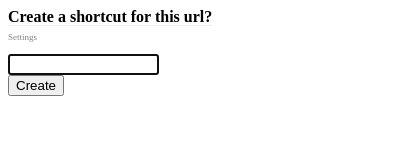
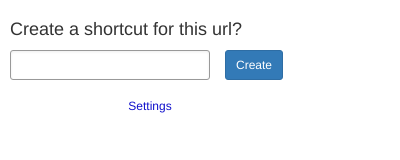
Before and after one commit to kritts/redirect, a browser extension: page app/popup.html in a window 400 px wide. Drawn offline with nearby package versions, Linux system fonts and the light colour scheme.

Commit message:
Updated UI by moving over to Bootstrap. Nicer settings and popup page.

```diff
--- a/app/popup.html
+++ b/app/popup.html
@@ -2,24 +2,30 @@
 <html>
     <head>
         <meta charset="utf-8">
+        <link rel="stylesheet" href="https://maxcdn.bootstrapcdn.com/bootstrap/3.3.6/css/bootstrap.min.css"
+        crossorigin="anonymous">
+        <link href="styles/common.css" rel="stylesheet">
         <link href="styles/main.css" rel="stylesheet">
     </head>
 
   <body>
         <script src="scripts/common.js"></script>
-        <div id="topBar">
-            <span id='main'>Create a shortcut for this url?</span>
-            <span><a href="#" id="settings">Settings</a></span>
+        <h1 id='heading'>Create a shortcut for this url?</h1>
+
+        <div id='formDiv'>
+            <form id="inputForm" action="javascript:saveData()" method=""
+              autocomplete="off">
+                <input class="textBox" id="inputval" type="text" maxlength="50"/>
+                <button id="submit" class="btn btn-primary btn-sm">Create</button>
+            </form>
+        </div>
+        <div id="confirmMessage">
+            <p id="_confirmation"></p>
         </div>
 
-        <form id="inputForm" action="javascript:saveData()" method=""
-          autocomplete="off">
-            <input class="textBox" id="inputval" type="text" maxlength="50"/>
-            <button id="submit">Create</button>
-        </form>
-
-       <p id="_confirmation"></p>
-
+        <div>
+            <p id='settingsID'><a href="#" id="settings">Settings</a></p>
+        </div>
         <script src="scripts/popup.js"></script>
     </body>
 </html>
--- a/app/scripts/settings.js
+++ b/app/scripts/settings.js
@@ -62,9 +62,8 @@ var populateRedirects = function populateRedirects() {
         // Populates the new cells with text and a delete button
         cell1.innerHTML = key;
         cell2.innerHTML = items[key];
-        cell3.innerHTML = "<button id='" +
-          key +
-          "' class='removeElement'>Remove</button>";
+        cell3.innerHTML = "<button id='" + key +
+          "' class='removeElement btn btn-danger btn-sm' >Remove</button>";
       }
     }
 
--- /dev/null
+++ b/app/styles/common.css
@@ -0,0 +1,18 @@
+button {
+    border: 1px solid #999;
+}
+
+.textBox:focus {
+    box-shadow: inset 0 1px 3px #eee;
+    outline: 0;
+}
+
+.textBox {
+    border: 1px solid #999;
+    border-radius: 3px;
+    display: inline-block;
+    font-size: 13px;
+    width: 200px;
+    height:30px;
+    padding-right: 5px;
+}
--- a/app/styles/main.css
+++ b/app/styles/main.css
@@ -1,33 +1,37 @@
-body {
-    width: 220px;
-    height: 50px;
+a {
+    font-size: 9px;
 }
 
-#topBar {
-    margin-bottom: 10px;
-    margin-right: 5px;
+body {
+    width: 300px;
+    padding: 10px;
+    padding-top: 0px;
+    padding-bottom: 0px
 }
 
-#main {
-    border-bottom: 1px solid #eee;
-    font-weight: bold;
-    margin-right:10px;
+h1 {
+    font-size: 18px
 }
 
-a {
-    color: grey;
-    font-size: 9px;
-    text-decoration: none;
-}
-
-#inputForm {
-    margin-top: 10px;
+p {
+    margin-bottom: 5px;
 }
 
 #confirmation {
     padding-bottom: 10px;
+    padding-left: 2px;
+    padding-right: 2px;
     color: #006400;
     word-wrap: break-word;
+}
+
+#confirmMessage {
+    word-wrap: break-word;
+    font-size: 12px;
+}
+
+#formDiv {
+    padding-bottom: 10px;
 }
 
 #inputval {
@@ -35,7 +39,11 @@ a {
     margin-right: 15px;
 }
 
-.textBox {
-    width: 140px;
-    padding-right: 5px;
+#settings {
+    color: #11c;
+    font-size: 12px;
 }
+
+#settingsID {
+    text-align: center;
+}
--- a/app/styles/settings.css
+++ b/app/styles/settings.css
@@ -1,37 +1,43 @@
 body {
   text-align: center;
+  background-color: #eee;
 }
 
-.heading {
-  border-bottom: 1px solid #eee;
-  font-weight: bold;
-  margin-bottom:10px;
-  font-size: 15pt;
+h1 {
+    font-size: 26px
 }
 
-#inputForm {
-  margin-bottom: 20px;
+input {
+  padding-left: 5px;
+  margin-bottom: 10px;
 }
+
+img {
+  margin-left: 30px;
+  margin-right: 30px;
+}
+
+#content {
+  background-color: #fff;
+  border: 1px solid #ccc;
+  border-radius: 3px;
+  padding: 20px 40px 30px;
+  margin: 40px auto 0;
+  width: 900px;
+}
+
+.table>tbody>tr>td {
+  vertical-align: middle;
+}
+
+.table {
+  width: 90%;
+  table-layout:fixed;
+  word-break: break-all;
+}
+
 
 .confirmationVal {
   color: #006400;
   word-wrap: break-word;
 }
-
-.header {
-  background: lightgray;
-}
-
-td {
-  padding-left: 10px;
-  padding-right: 10px;
-}
-
-table, th, td {
-    border: 1px solid black;
-     border-collapse: collapse;
-}
-
-table {
-  margin-bottom: 30px;
-}
```
Also changed, not shown: app/settings.html (+9 -7 lines).
